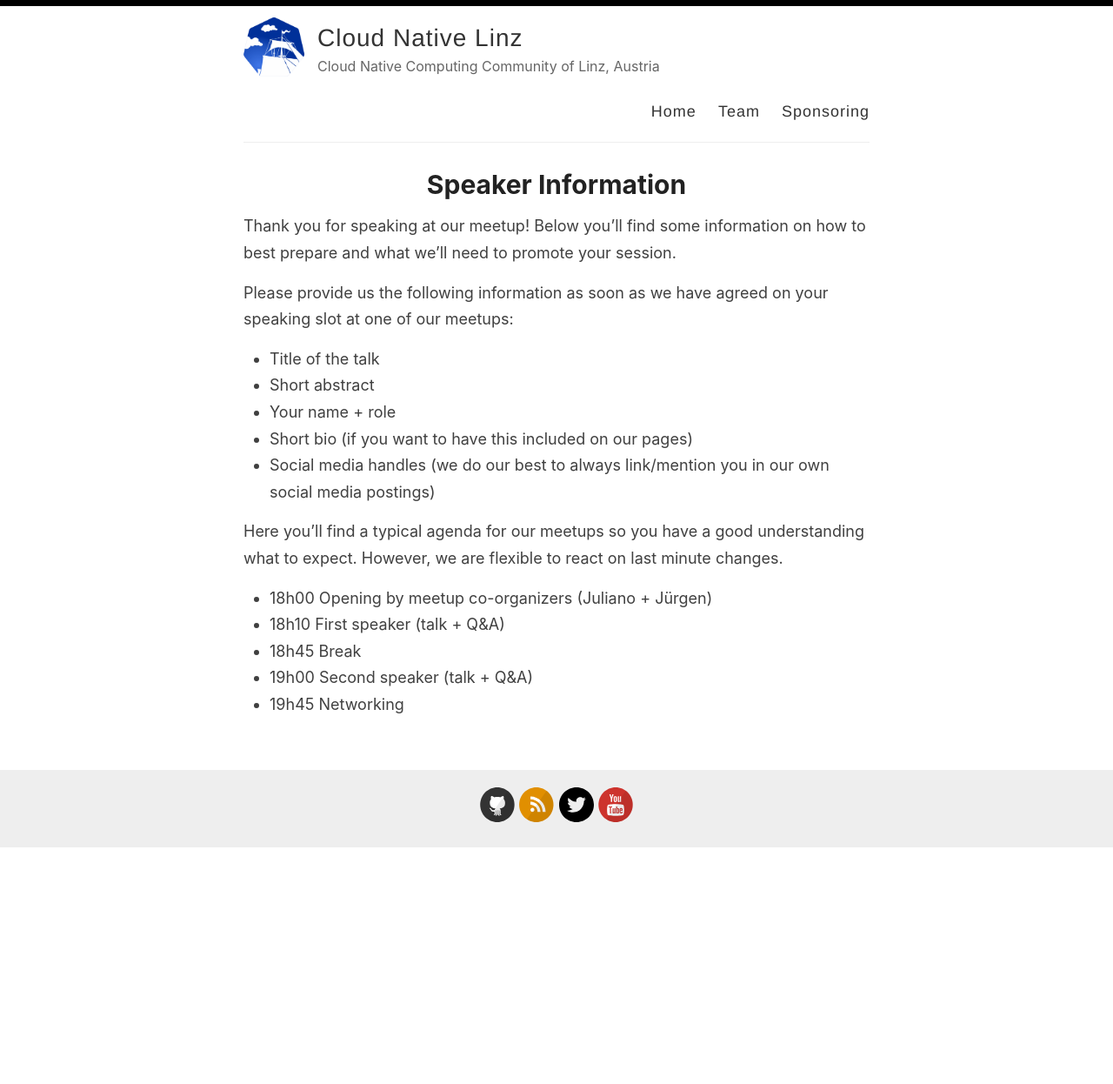
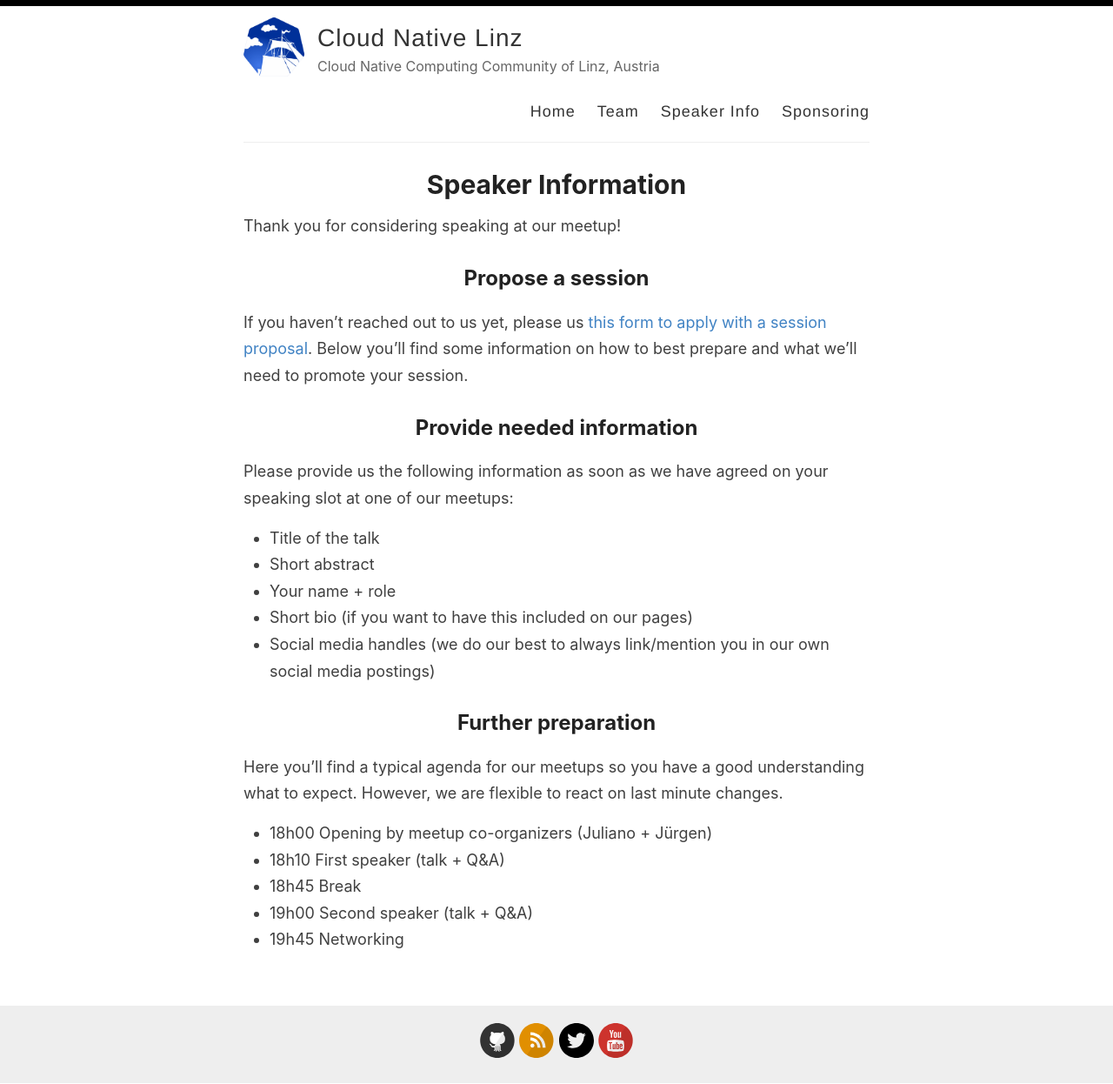
Before and after one commit to CloudNativeLinz/cloudnativelinz.github.io, a Jekyll site: the page built from _pages/speaker-info.md, in a window 1280 px wide. Shown: the whole page at 87% size. Built offline with Jekyll 4.4.1, drawn with Linux system fonts in a browser that asks for light colours; before the commit the page ends 975 px from its top, so only the background shows below that.

Commit message:
adding speaker info

```diff
--- a/_layouts/default.html
+++ b/_layouts/default.html
@@ -31,6 +31,7 @@
               <a href="{{ site.baseurl }}/">Home</a>
               <!--<a href="{{ site.baseurl }}/about">About</a>-->
               <a href="{{ site.baseurl }}/team">Team</a>
+              <a href="{{ site.baseurl }}/speaker-info">Speaker Info</a>
               <a href="{{ site.baseurl }}/sponsoring">Sponsoring</a>
               <!--
               <a href="{{ site.baseurl }}/search">Search</a>
--- a/_pages/speaker-info.md
+++ b/_pages/speaker-info.md
@@ -4,8 +4,14 @@
 permalink: /speaker-info/
 ---
 
-Thank you for speaking at our meetup!
+Thank you for considering speaking at our meetup!
+
+## Propose a session
+
+If you haven't reached out to us yet, please us [this form to apply with a session proposal](https://forms.gle/9GPboKs4T5Yboq5c8).
 Below you'll find some information on how to best prepare and what we'll need to promote your session.
+
+## Provide needed information
 
 Please provide us the following information as soon as we have agreed on your speaking slot at one of our meetups:
 - Title of the talk
@@ -14,6 +20,8 @@
 - Short bio (if you want to have this included on our pages)
 - Social media handles (we do our best to always link/mention you in our own social media postings)
 
+## Further preparation
+
 Here you'll find a typical agenda for our meetups so you have a good understanding what to expect. However, we are flexible to react on last minute changes.
 
 - 18h00 Opening by meetup co-organizers (Juliano + Jürgen)
```
